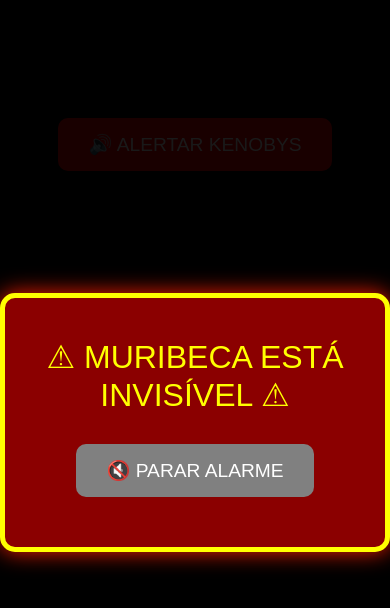
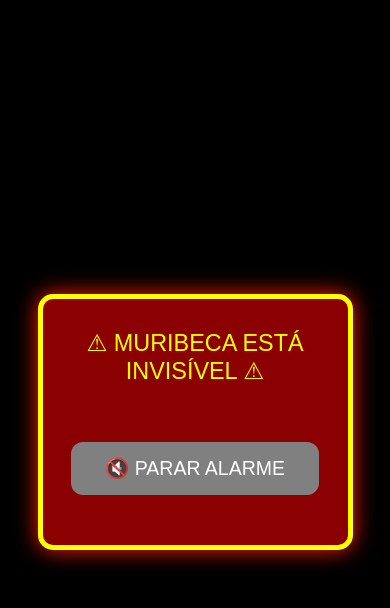
Before and after one commit to SarmentoCaio/Solucao-Blip, a plain HTML site: page index.html in a window 390 px wide. Both pictures are taken after a click on the button "🔊 ALERTAR KENOBYS". Drawn offline with Linux system fonts and the light colour scheme.

Commit message:
Update index.html

```diff
--- a/index.html
+++ b/index.html
@@ -6,23 +6,41 @@
         <html lang="pt-br">
         <head>
         <meta charset="UTF-8">
+        <meta name="viewport" content="width=device-width, initial-scale=1.0">
         <title>Alerta Muribeca</title>
     <style>
+        * {
+          box-sizing: border-box;
+        }
+
         body {
           background-color: black;
           color: white;
           font-family: sans-serif;
+          margin: 0;
+          padding: 0;
+          height: 100vh;
+          display: flex;
+          justify-content: center;
+          align-items: center;
           text-align: center;
-          padding-top: 100px;
+        }
+
+        .container {
+          width: 100%;
+          padding: 20px;
         }
 
         button {
-          font-size: 1.2rem;
-          padding: 15px 30px;
-          margin: 10px;
+          padding: 20px 40px;
+          margin: 20px auto;
           border: none;
-          border-radius: 10px;
+          border-radius: 12px;
           cursor: pointer;
+          display: block;
+          width: 90%;
+          max-width: 400px;
+          font-size: 1.5rem;
         }
 
         .alertar {
@@ -30,7 +48,14 @@
           color: white;
         }
 
-        /* Modal de alerta */
+        .parar {
+          margin-top: 30px;
+          background-color: gray;
+          color: white;
+          font-size: 1.2rem;
+        }
+
+        /* Modal */
         #alertaModal {
           display: none;
           position: fixed;
@@ -42,24 +67,19 @@
           z-index: 9999;
           justify-content: center;
           align-items: center;
+          padding: 20px;
         }
 
         .alerta-content {
           background-color: darkred;
           color: yellow;
-          padding: 40px;
+          padding: 40px 20px;
           border: 5px solid yellow;
           border-radius: 15px;
           font-size: 2rem;
-          text-align: center;
           box-shadow: 0 0 20px red;
           animation: pulse 1s infinite;
-        }
-
-        .parar {
-          margin-top: 30px;
-          background-color: gray;
-          color: white;
+          max-width: 90%;
         }
 
         @keyframes pulse {
@@ -67,19 +87,38 @@
           50% { box-shadow: 0 0 40px yellow; }
           100% { box-shadow: 0 0 20px red; }
         }
+
+        /* Responsivo para telas menores */
+        @media (max-width: 600px) {
+          button {
+            font-size: 5vw;
+            padding: 15px;
+          }
+
+          .alerta-content {
+            font-size: 6vw;
+            padding: 30px 15px;
+          }
+
+          .parar {
+            font-size: 5vw;
+          }
+        }
     </style>
 </head>
 <body>
 
-<button class="alertar" onclick="tocarAlarme()">🔊 ALERTAR KENOBYS</button>
+<div class="container">
+    <button class="alertar" onclick="tocarAlarme()">🔊 ALERTAR KENOBYS</button>
+</div>
 
 <audio id="somAlarme" src="alarme.mp3" preload="auto"></audio>
 
-<!-- Modal de alerta -->
+<!-- Modal -->
 <div id="alertaModal">
     <div class="alerta-content">
         ⚠ MURIBECA ESTÁ INVISÍVEL ⚠
-        <br>
+        <br><br>
         <button class="parar" onclick="pararAlarme()">🔇 PARAR ALARME</button>
     </div>
 </div>
```
